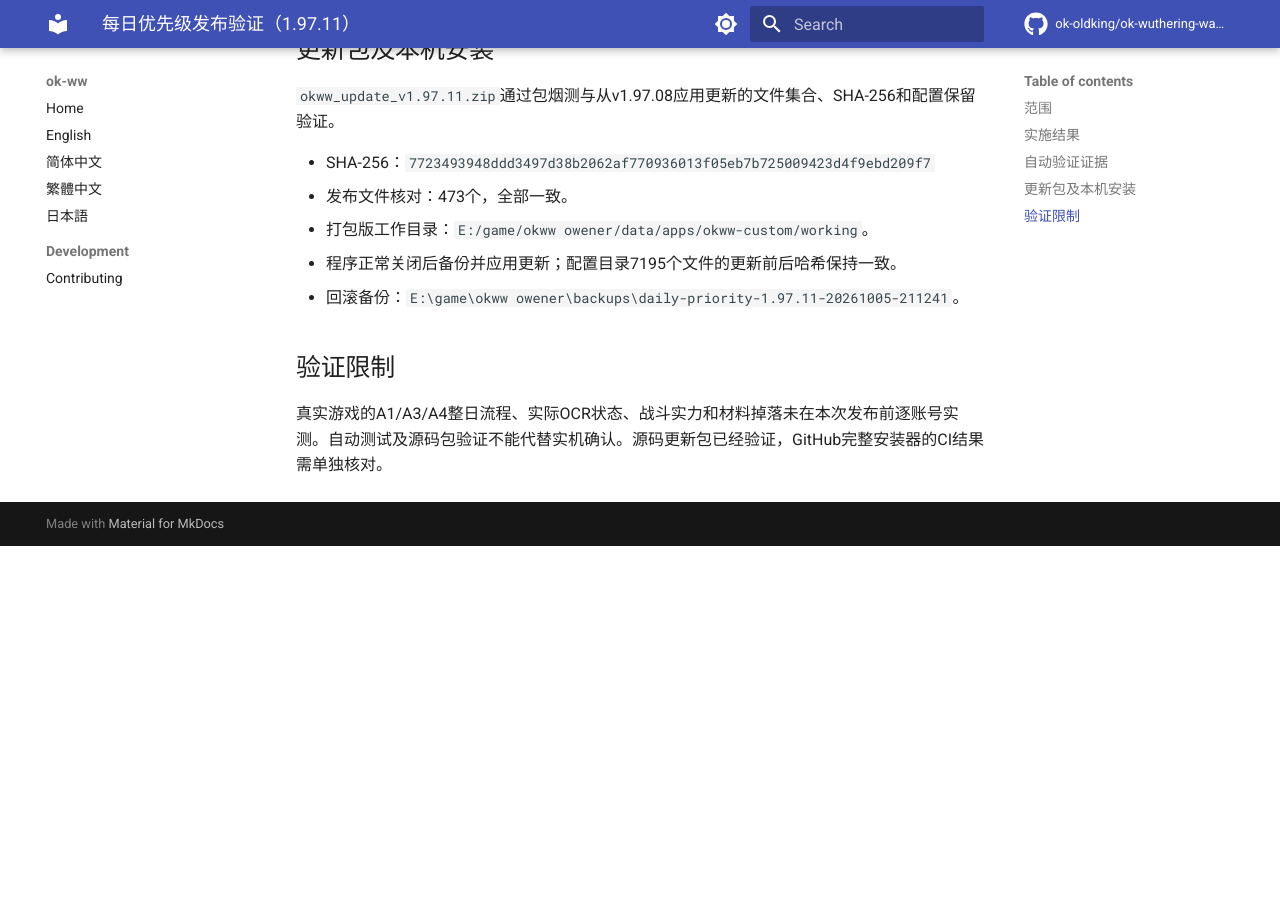
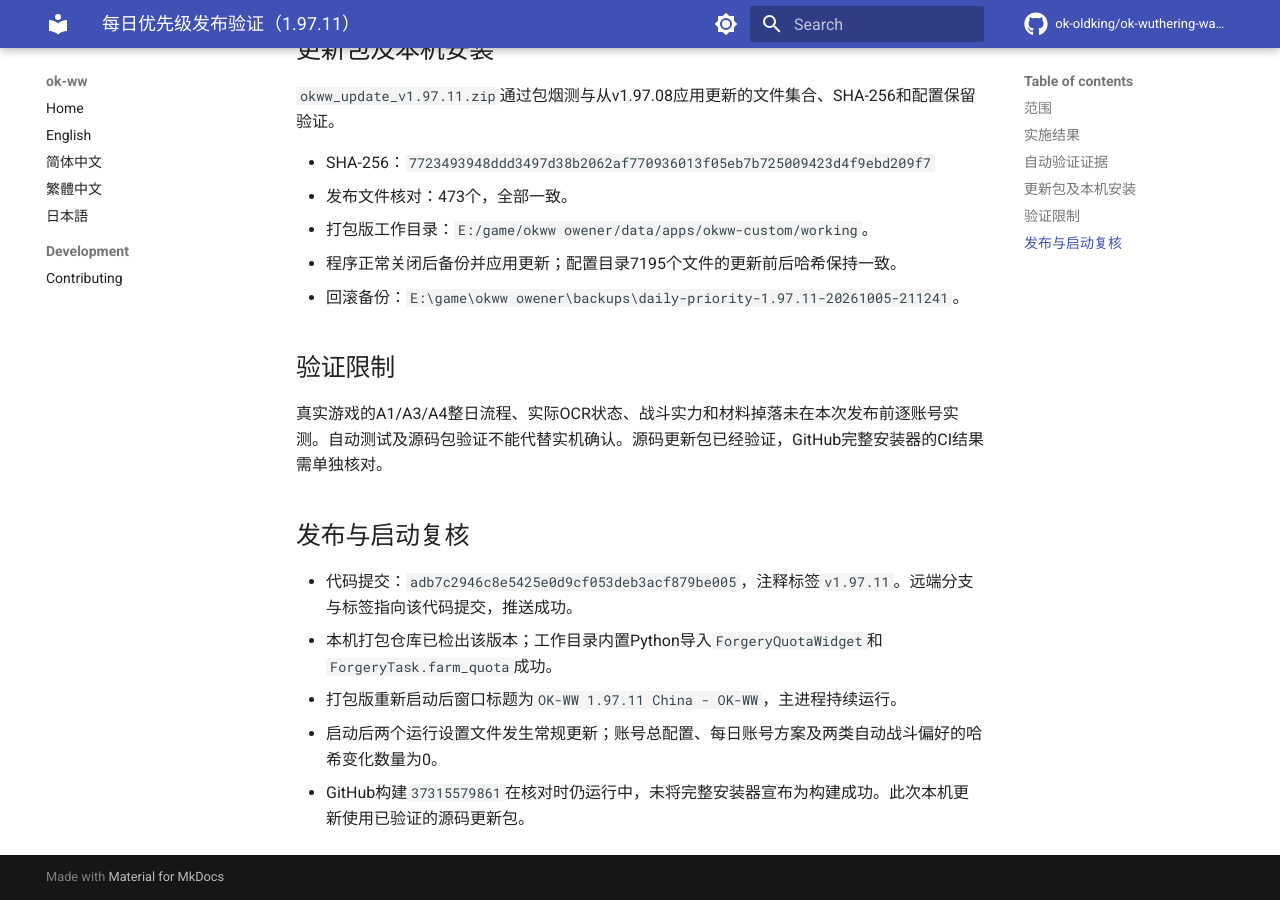
Before and after one commit to xihuojun2020-tech/okww-custom, an MkDocs documentation site: the page built from docs/reviews/daily-priority-1.97.11-verification.md, in a window 1280 px wide and 900 px high, scrolled down 1198 px. Built offline with MkDocs 1.6.1 and Material for MkDocs 9.7.7, drawn with Linux system fonts in a browser that asks for light colours; comment, search, counter and statistics services are not loaded; before the commit the page ends 1744 px from its top, so only the background shows below that.

Commit message:
docs: record daily priority publication and packaged startup

```diff
--- a/docs/reviews/daily-priority-1.97.11-verification.md
+++ b/docs/reviews/daily-priority-1.97.11-verification.md
@@ -39,3 +39,11 @@
 ## 验证限制
 
 真实游戏的A1/A3/A4整日流程、实际OCR状态、战斗实力和材料掉落未在本次发布前逐账号实测。自动测试及源码包验证不能代替实机确认。源码更新包已经验证，GitHub完整安装器的CI结果需单独核对。
+
+## 发布与启动复核
+
+- 代码提交：`adb7c2946c8e5425e0d9cf053deb3acf879be005`，注释标签`v1.97.11`。远端分支与标签指向该代码提交，推送成功。
+- 本机打包仓库已检出该版本；工作目录内置Python导入`ForgeryQuotaWidget`和`ForgeryTask.farm_quota`成功。
+- 打包版重新启动后窗口标题为`OK-WW 1.97.11 China - OK-WW`，主进程持续运行。
+- 启动后两个运行设置文件发生常规更新；账号总配置、每日账号方案及两类自动战斗偏好的哈希变化数量为0。
+- GitHub构建`37315579861`在核对时仍运行中，未将完整安装器宣布为构建成功。此次本机更新使用已验证的源码更新包。
```
